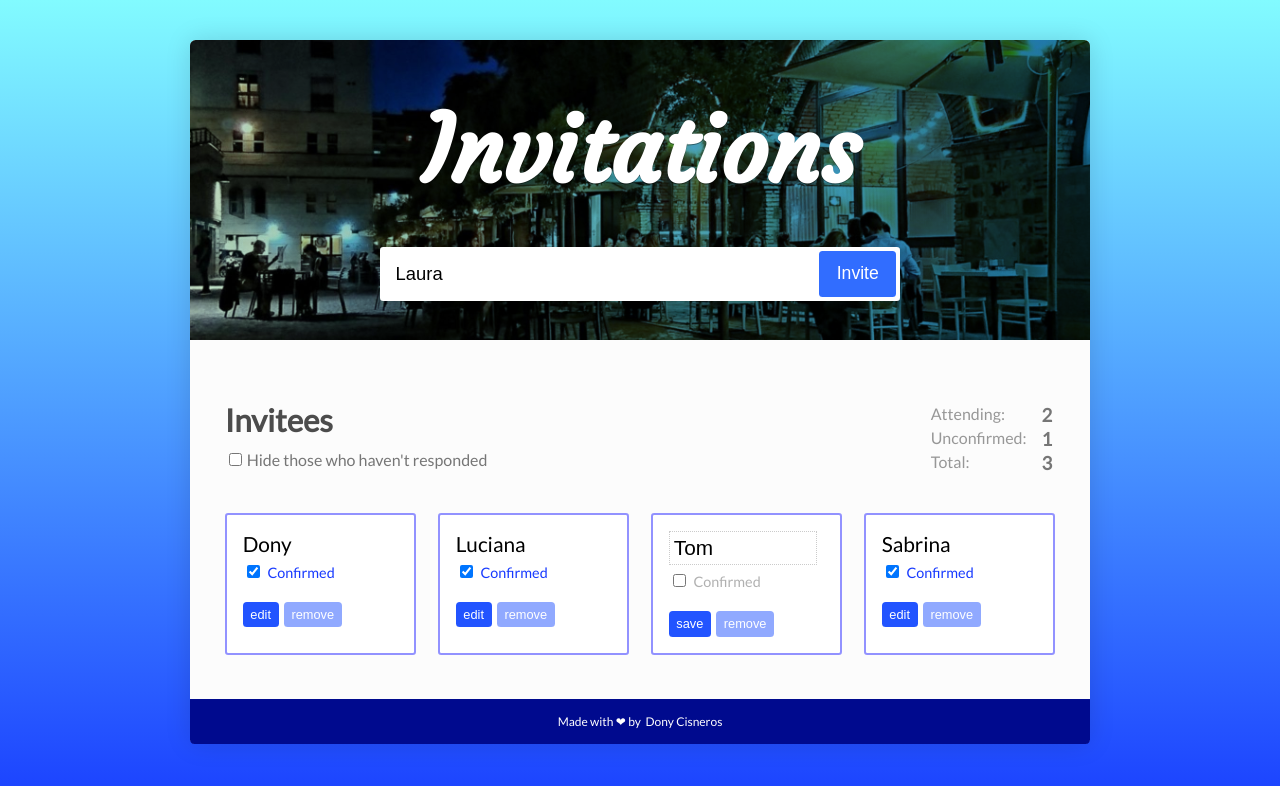
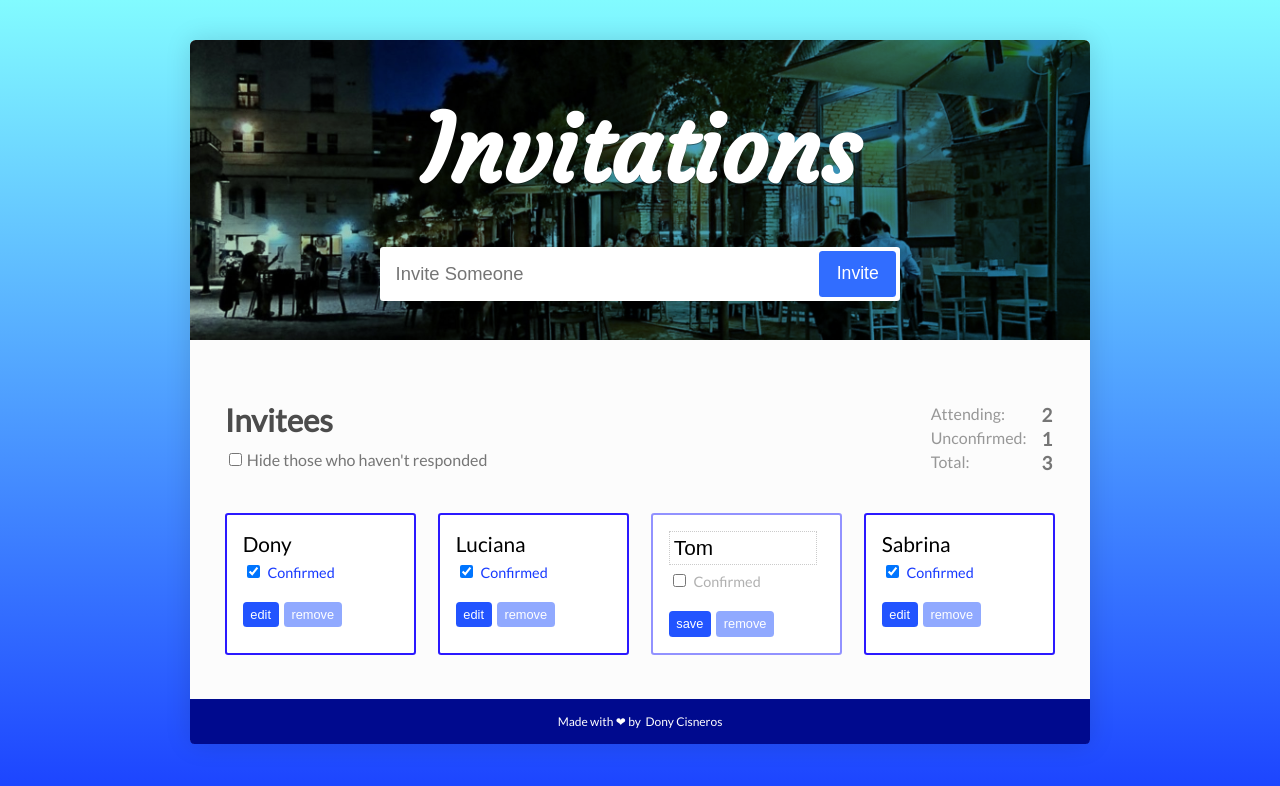
Before and after one commit to donycisne/invitations, a React (Create React App) app: page / in a window 1280 px wide. Shown: the top 786 px of the page. Built offline with nearby package versions, Linux system fonts and the light colour scheme.

Commit message:
Created GuestInputForm Component

```diff
--- a/src/App.js
+++ b/src/App.js
@@ -1,5 +1,6 @@
 import React, { Component } from 'react';
 
+import GuestInputForm from './components/GuestInputForm';
 import GuestLIst from './components/GuestList';
 import ConfirmedFilter from './components/ConfirmedFilter';
 import Footer from './components/Footer';
@@ -8,6 +9,7 @@ class App extends Component {
 
   state = {
     isFiltered: false,
+    pendingGuest: "",
     guests: [
       {
         name: 'Dony',
@@ -33,7 +35,7 @@ class App extends Component {
   };
 
   toggleGuestPropertyAt = (property, indexToChange) => {
-    this.setState(prevState => ({
+    this.setState( prevState => ({
       guests: prevState.guests.map((guest, index) => {
         if(index === indexToChange) {
           return {
@@ -46,22 +48,25 @@ class App extends Component {
     }));
   }
 
-  toggleConfirmationAt = index =>
+  toggleConfirmationAt = (index) => {
     this.toggleGuestPropertyAt("isConfirmed", index);
+  }
 
-  toggleEditingAt = index =>
+  toggleEditingAt = (index) => {
     this.toggleGuestPropertyAt("isEditing", index);
+  }
 
-  removeGuestAt = index =>
-    this.setState(prevState => ({
+  removeGuestAt = (index) => {
+    this.setState( prevState => ({
       guests: [
         ...prevState.guests.slice(0, index),
         ...prevState.guests.slice(index + 1)
       ]
     }));
+  }
 
   setNameAt = (name, indexToChange) => {
-    this.setState(prevState => ({
+    this.setState( prevState => ({
       guests: prevState.guests.map((guest, index) => {
         if(index === indexToChange) {
           return {
@@ -75,9 +80,32 @@ class App extends Component {
   }
 
   toggleFilter = () => {
-    this.setState(prevState => ({
+    this.setState( prevState => ({
       isFiltered: !prevState.isFiltered
     }));
+  }
+
+  handleNameInput = (e) => {
+    this.setState({
+      pendingGuest: e.target.value
+    });
+  }
+
+  newGuestSubmitHandler = (e) => {
+    e.preventDefault();
+    if (this.state.pendingGuest.trim() !== '') {
+      this.setState( prevState => ({
+        guests: [
+          {
+            name: prevState.pendingGuest,
+            isConfirmed: false,
+            isEditing: false
+          },
+          ...prevState.guests
+        ],
+        pendingGuest: ''
+      }));
+    }
   }
 
   render() {
@@ -85,10 +113,11 @@ class App extends Component {
       <div className="App">
         <header>
           <h1>Invitations</h1>
-          <form>
-            <input type="text" value="Laura" placeholder="Invite Someone" />
-            <button type="submit" name="submit" value="submit">Invite</button>
-          </form>
+          <GuestInputForm
+            newGuestSubmitHandler={this.newGuestSubmitHandler}
+            pendingGuest={this.state.pendingGuest}
+            handleNameInput={this.handleNameInput}
+          />
         </header>
         <div className="main">
           <ConfirmedFilter
--- /dev/null
+++ b/src/components/GuestInputForm.js
@@ -0,0 +1,27 @@
+import React from 'react';
+import PropTypes from 'prop-types';
+
+const GuestInputForm = (props) => (
+  <form onSubmit={props.newGuestSubmitHandler}>
+    <input
+      type="text"
+      value={props.pendingGuest}
+      onChange={props.handleNameInput}
+      placeholder="Invite Someone"
+      required
+    />
+    <button
+      type="submit"
+      name="submit"
+      value="submit"
+    >Invite</button>
+  </form>
+);
+
+GuestInputForm.propTypes = {
+  newGuestSubmitHandler: PropTypes.func.isRequired,
+  pendingGuest: PropTypes.string.isRequired,
+  handleNameInput: PropTypes.func.isRequired
+};
+
+export default GuestInputForm;
--- a/src/css/index.css
+++ b/src/css/index.css
@@ -180,7 +180,7 @@ li button:last-child {
 
 /*---------- Responded ----------*/
 
-.responded {
+li.responded {
   -webkit-transition: 0.4s;
   -o-transition: 0.4s;
   transition: 0.4s;
```
